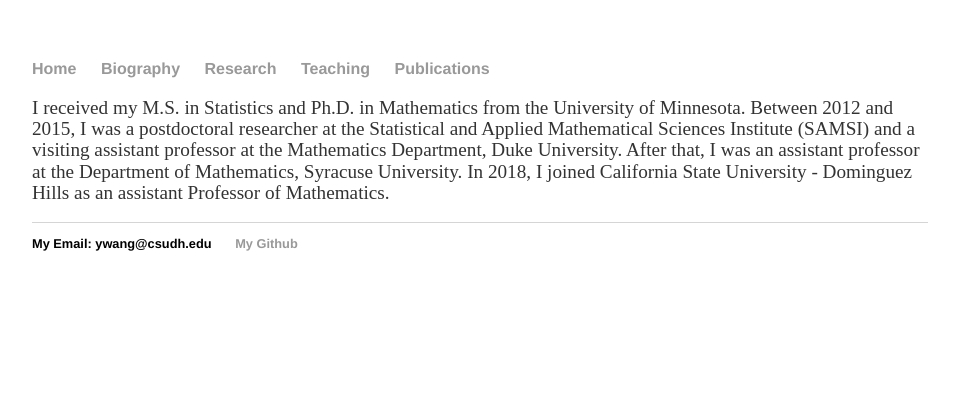
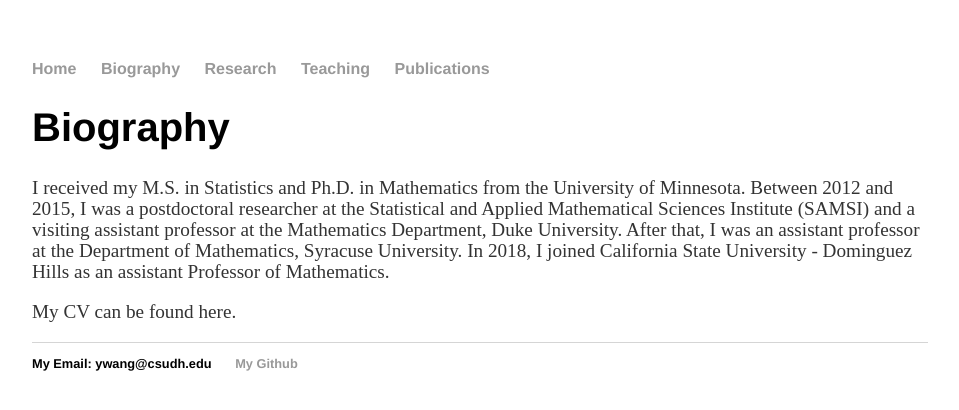
Before and after one commit to mathGrace/mathGrace.github.io, a Jekyll site: the page built from bio.md, in a window 1280 px wide. Shown: the top 410 px of the page, without its empty margins (160-1119 px from the left). Built offline with Jekyll 4.4.1, drawn with Linux system fonts in a browser that asks for light colours.

Commit message:
Update bio.md

```diff
--- a/bio.md
+++ b/bio.md
@@ -2,9 +2,13 @@
 layout: default
 title: Biography
 ---
+# Biography
+
 I received my M.S. in Statistics and Ph.D. in Mathematics from the University of Minnesota.
 Between 2012 and 2015, I was a postdoctoral researcher at the Statistical and
 Applied Mathematical Sciences Institute (SAMSI) and a visiting assistant professor
 at the Mathematics Department, Duke University. After that, I was an assistant professor
 at the Department of Mathematics, Syracuse University. In 2018, I joined California State
 University - Dominguez Hills as an assistant Professor of Mathematics.
+
+My CV can be found here.
```
